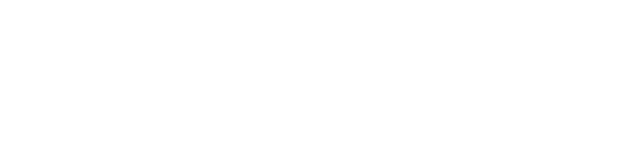
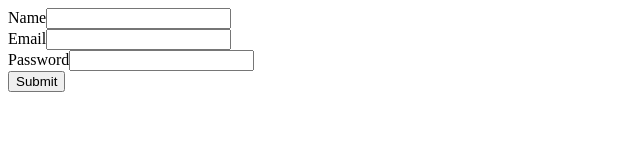
Before and after one commit to acciojob/react-composition-4-ishaansharma750, a React app: page / in a window 1280 px wide. Shown: the whole page, without its empty margins (0-640 px from the left). Built offline with nearby package versions, Linux system fonts and the light colour scheme.

Commit message:
first try

```diff
--- a/src/components/App.js
+++ b/src/components/App.js
@@ -1,11 +1,25 @@
 
-import React from "react";
+import React ,{useState} from "react";
 import './../styles/App.css';
 
 const App = () => {
+  let [user,setUser] = useState({ name:"", email:"", password:""})
+  function handleSubmit(event) {
+      event.preventDefault()
+    console.log(user)
+  }
+
   return (
     <div>
-        {/* Do not remove the main div */}
+      <form onSubmit={handleSubmit}>
+        <label htmlFor="name">Name</label>
+        <input type="text" onChange={(event) => setUser({ ...user, name: event.target.value })} /><br/>
+        <label htmlFor="email">Email</label>
+        <input type="email" onChange={(event)=> setUser({...user, email: event.target.value})}/><br/>
+        <label htmlFor="password">Password</label>
+        <input type="password" onChange={(event)=> setUser({...user, password: event.target.value})}/><br/>
+      </form>
+      <button  onClick={handleSubmit} type="submit">Submit</button>
     </div>
   )
 }
```
Also changed, not shown: dist/index.html, dist/index_bundle.js, 1 other file.
